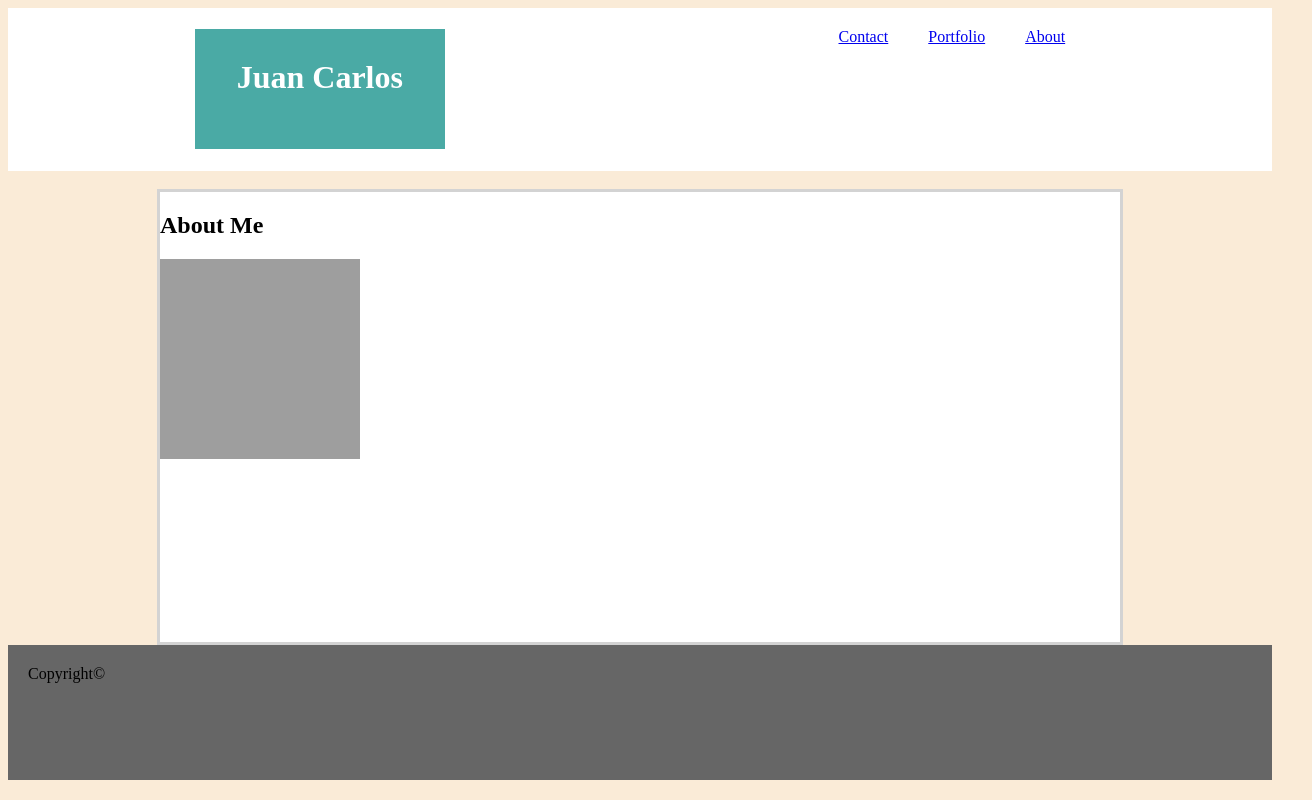
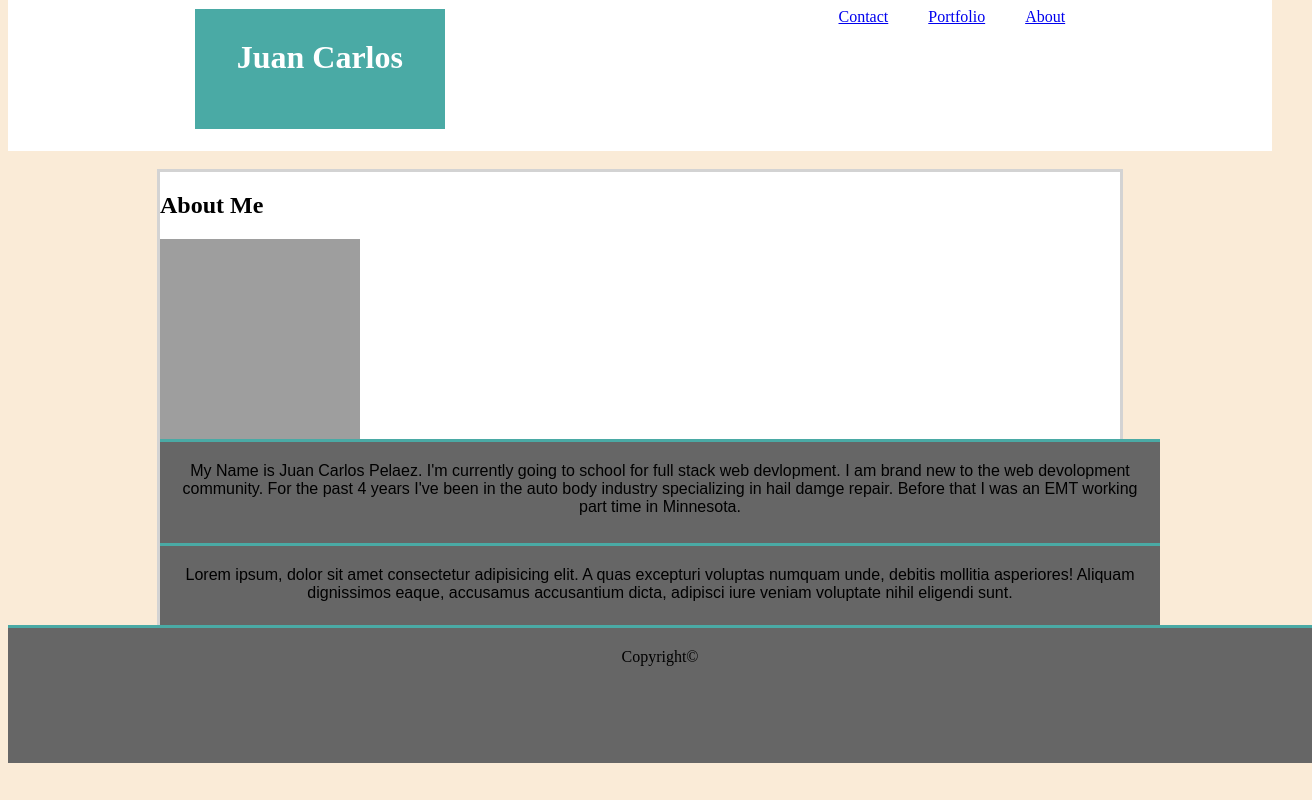
Before and after one commit to Jcrpelaez/Basic-Portfolio, a plain HTML site: page index.html in a window 1280 px wide. Shown: the whole page, 1312 px wide, since content can reach past the window. Drawn offline with Linux system fonts and the light colour scheme; grey boxes are pictures that could not be loaded.

Commit message:
added contet and css code

```diff
--- a/assets/css/style.css
+++ b/assets/css/style.css
@@ -5,6 +5,7 @@
   display: flex;
   justify-content: space-around;
   background-color: white;
+  margin-top: -20px;
 }
 h1 {
   background: #4aaaa5;
@@ -33,14 +34,18 @@ body {
   border: solid lightgrey;
   background-color: white;
   margin-left: auto;
-  margin-right: auto
+  margin-right: auto;
 }
-p{
+p {
   font-family: Arial;
 }
-footer {
-    background:#666666;
- padding: 20px;
+footer,p {
+  background: #666666;
+  padding: 20px;
   height: 95px;
-  width: 940;
+  width: 100%;
   clear: both;
+  border-top: solid #4aaaa5;
+  text-align: center;
+  margin-bottom: -50px;
+}
--- a/index.html
+++ b/index.html
@@ -27,7 +27,20 @@
         height="200px"
         style="float:left"
       />
-      <p></p>
+      <br />
+      <p>
+        My Name is Juan Carlos Pelaez. I'm currently going to school for full
+        stack web devlopment. I am brand new to the web devolopment community.
+        For the past 4 years I've been in the auto body industry specializing in
+        hail damge repair. Before that I was an EMT working part time in
+        Minnesota.
+      </p>
+      <p>
+        Lorem ipsum, dolor sit amet consectetur adipisicing elit. A quas
+        excepturi voluptas numquam unde, debitis mollitia asperiores! Aliquam
+        dignissimos eaque, accusamus accusantium dicta, adipisci iure veniam
+        voluptate nihil eligendi sunt.
+      </p>
     </main>
     <footer>Copyright©</footer>
   </body>
```
Also changed, not shown: portfolio.html (+0 -3 lines).
